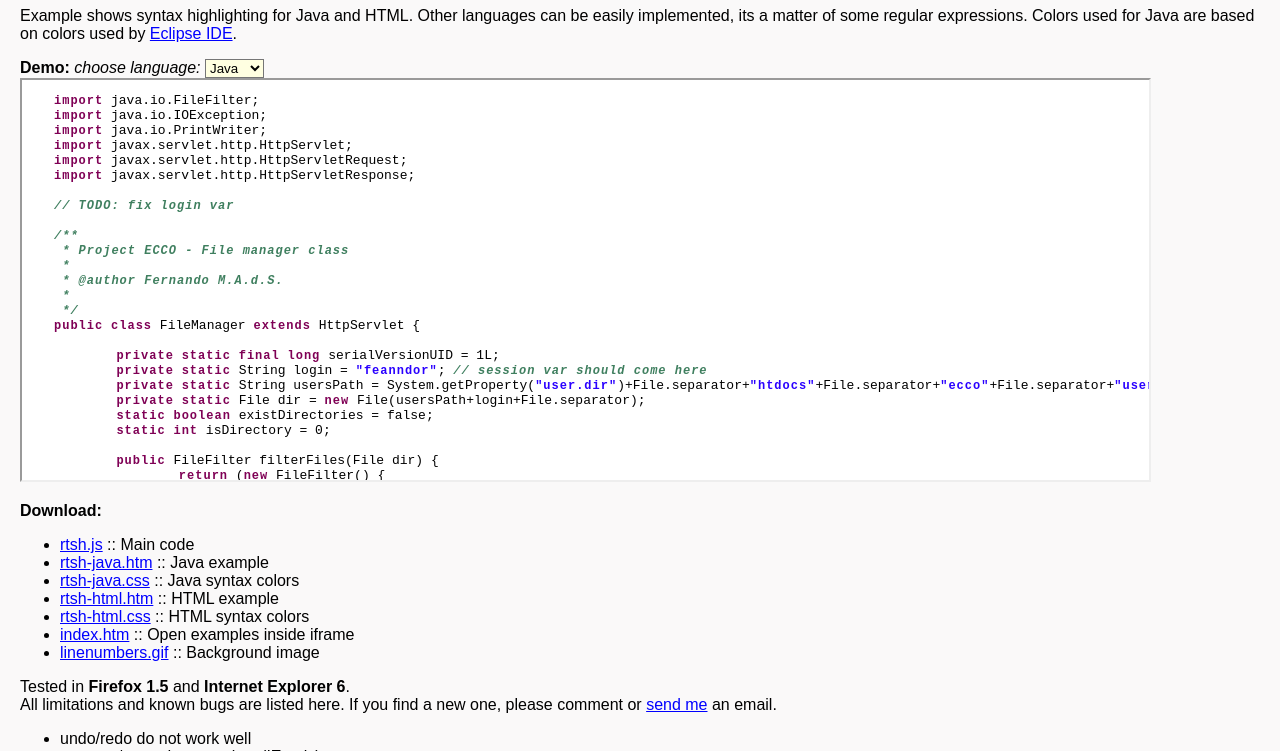
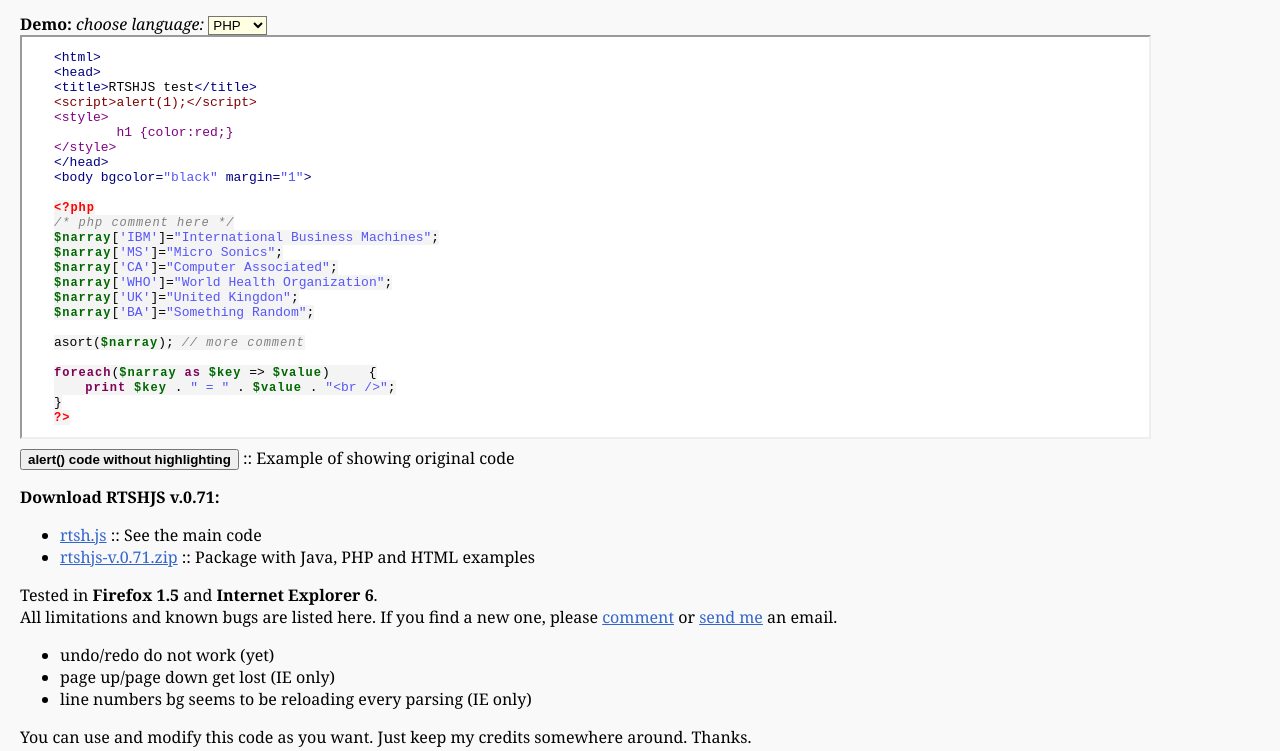
Before and after one commit to h0n24/rtshjs, a plain HTML site: page rtshjs/WebContent/index.htm in a window 1280 px wide. Shown: the part 112-863 px from the top of the page. Drawn offline with Linux system fonts and the light colour scheme.

Commit message:
some link changes

```diff
--- a/rtshjs/WebContent/index.htm
+++ b/rtshjs/WebContent/index.htm
@@ -3,10 +3,21 @@
 <head>
 	<title>Real Time Syntax Highlighting Code Editor JavaScript</title>
 <style>
-body{font-family:arial;background-color:#faf9f9;margin-left:20px;}
-a,a:visited{color:blue;}
+body{font-family:Georgia,Serif;background-color:#faf9f9;margin-left:20px;}
+a,a:visited{color:#3366cc;}
 select{background:#ffffe1;}
+button{margin-top:5px;}
+h1{display:none;}
 </style>
+
+<script>
+function saveAsPlainText() {
+	var IFrameObj = document.getElementById('rtshed').contentWindow;
+	var textWithoutHighlighting = IFrameObj.RTSH.plainText()
+	alert(textWithoutHighlighting);
+}
+</script>
+
 </head>
 
 <body>
@@ -15,31 +26,26 @@ select{background:#ffffe1;}
 <h4>This is a code editor with syntax highlighting written in JavaScript that colors text in real time while it's being typed in the browser.</h4>
 <!--p>I looked all around and didn't find anything that suits my needs so I began to code this. I found some other implementations of real-time coloring systems like spell checkers and a lot of online text editors (not real time), but they are so much more complex than this. This one is simple and has few lines of JavaScript code.</p-->
 <!--p>This is a part of a bigger project. I'm currently working on a online programming IDE (<a href="http://ecco.sourceforge.net/">ecco.sourceforge.net</a>) and this syntax highlighting engine will be its code editor.</p-->
-<p>Example shows syntax highlighting for Java and HTML. Other languages can be easily implemented, its a matter of some regular expressions. Colors used for Java are based on colors used by <a href="http://www.eclipse.org/">Eclipse IDE</a>.</p>
+<p>Example shows syntax highlighting for <strong>Java</strong>, <strong>PHP</strong> and <strong>HTML</strong>. Other languages can be easily implemented, its a matter of some regular expressions. Colors used for Java are based on colors used by <a href="http://www.eclipse.org/" target="_top">Eclipse IDE</a>.</p>
 
-<strong>Demo:</strong> <em>choose language:</em> <select onchange="document.getElementById('rtshed').src=this.options[this.selectedIndex].value"><option value="rtsh-java.htm">Java</option><option value="rtsh-html.htm">HTML</option></select><br />
-<iframe width="90%" height="400" id="rtshed" name="rtshed" src="rtsh-java.htm"></iframe>
+<strong>Demo:</strong> <em>choose language:</em> <select onchange="document.getElementById('rtshed').src=this.options[this.selectedIndex].value"><option value="rtsh-php.htm">PHP</option><option value="rtsh-java.htm">Java</option><option value="rtsh-html.htm">HTML</option></select><br />
+<iframe width="90%" height="400" id="rtshed" name="rtshed" src="rtsh-php.htm"></iframe><br />
+<button onclick="saveAsPlainText()"><strong>alert() code without highlighting</strong></button> :: Example of showing original code
 <p>
-<strong>Download:</strong><br />
+<strong>Download RTSHJS v.0.71:</strong><br />
 <ul>
-	<li><a href="http://www.txt.org/rtshjs/rtsh.js">rtsh.js</a> :: Main code</li>
-	<li><a href="http://www.txt.org/rtshjs/rtsh-java.htm">rtsh-java.htm</a> :: Java example</li>
-	<li><a href="http://www.txt.org/rtshjs/rtsh-java.css">rtsh-java.css</a> :: Java syntax colors</li>
-	<li><a href="http://www.txt.org/rtshjs/rtsh-html.htm">rtsh-html.htm</a> :: HTML example</li>
-	<li><a href="http://www.txt.org/rtshjs/rtsh-html.css">rtsh-html.css</a> :: HTML syntax colors</li>
-	<li><a href="http://www.txt.org/rtshjs/index.htm">index.htm</a> :: Open examples inside iframe</li>
-	<li><a href="http://www.txt.org/rtshjs/linenumbers.gif">linenumbers.gif</a> :: Background image</li>
+	<li><a href="http://www.txt.org/rtshjs/rtsh.js" target="_top">rtsh.js</a> :: See the main code</li>
+	<li><a href="http://www.txt.org/rtshjs/rtshjs-v.0.71.zip" target="_top">rtshjs-v.0.71.zip</a> :: Package with Java, PHP and HTML examples
 </ul>
 </p>
 
 <p>
 Tested in <strong>Firefox 1.5</strong> and <strong>Internet Explorer 6</strong>.<br />
-All limitations and known bugs are listed here. If you find a new one, please comment or <a href="mailto:fermads@gmail.com">send me</a> an email.
+All limitations and known bugs are listed here. If you find a new one, please <a href="https://beta.blogger.com/comment.g?blogID=4655848136530126957&postID=109359885527130993" target="_top">comment</a> or <a href="mailto:fermads@gmail.com">send me</a> an email.
 <ul>
-	<li>undo/redo do not work well</li>
+	<li>undo/redo do not work (yet)</li>
 	<li>page up/page down get lost (IE only)</li>
-	<li>line numbers seens to be reloading every time (IE only)</li>
-	<li>line numbering goes from 1 to 1500</li>
+	<li>line numbers bg seems to be reloading every parsing (IE only)</li>
 </ul>
 </p>
 
```
